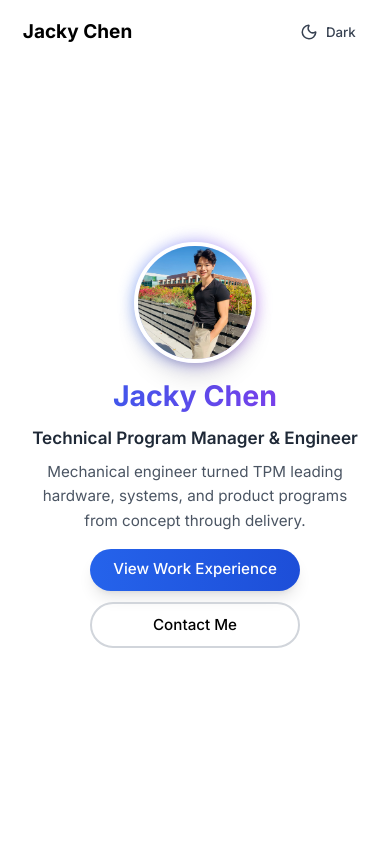
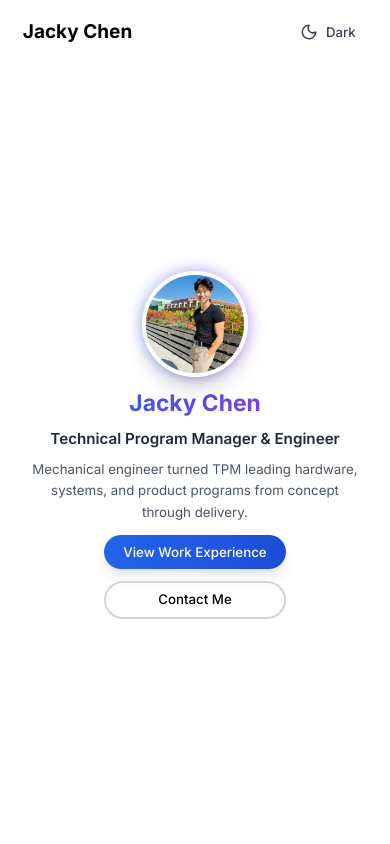
Before and after one commit to jackychen-dev/portfolio, a Next.js app: page / in a window 390 px wide. Shown: the top 844 px of the page. Built offline with nearby package versions, Linux system fonts and the light colour scheme.

Commit message:
Reduce hero section sizes on smaller screens while keeping larger screens unchanged

```diff
--- a/components/Hero.tsx
+++ b/components/Hero.tsx
@@ -11,7 +11,7 @@ export default function Hero() {
           initial={{ opacity: 0, scale: 0.5 }}
           animate={{ opacity: 1, scale: 1 }}
           transition={{ duration: 0.5 }}
-          className="mb-4 sm:mb-5 md:mb-6 relative w-32 h-32 sm:w-40 sm:h-40 md:w-48 md:h-48 lg:w-56 lg:h-56 xl:w-60 xl:h-60 mx-auto flex-shrink-0"
+          className="mb-3 sm:mb-4 md:mb-5 relative w-28 h-28 sm:w-36 sm:h-36 md:w-44 md:h-44 lg:w-56 lg:h-56 xl:w-60 xl:h-60 mx-auto flex-shrink-0"
         >
           <div className="absolute inset-0 bg-gradient-to-r from-blue-600 to-purple-600 rounded-full blur opacity-75 animate-pulse"></div>
           <div className="relative w-full h-full rounded-full overflow-hidden border-4 border-white dark:border-black shadow-xl">
@@ -32,10 +32,10 @@ export default function Hero() {
           transition={{ duration: 0.5, delay: 0.2 }}
           className="flex-shrink-0"
         >
-          <h1 className="text-3xl sm:text-4xl md:text-5xl lg:text-6xl xl:text-6xl font-bold mb-2 sm:mb-3 md:mb-4 bg-clip-text text-transparent bg-gradient-to-r from-blue-600 to-purple-600 pb-1 leading-tight">
+          <h1 className="text-2xl sm:text-3xl md:text-4xl lg:text-6xl xl:text-6xl font-bold mb-2 sm:mb-2 md:mb-3 bg-clip-text text-transparent bg-gradient-to-r from-blue-600 to-purple-600 pb-1 leading-tight">
             Jacky Chen
           </h1>
-          <h2 className="text-lg sm:text-xl md:text-2xl lg:text-3xl xl:text-3xl font-semibold text-gray-800 dark:text-gray-200 mb-2 sm:mb-3 md:mb-4 px-2">
+          <h2 className="text-base sm:text-lg md:text-xl lg:text-3xl xl:text-3xl font-semibold text-gray-800 dark:text-gray-200 mb-2 sm:mb-2 md:mb-3 px-2">
             Technical Program Manager & Engineer
           </h2>
         </motion.div>
@@ -44,7 +44,7 @@ export default function Hero() {
           initial={{ opacity: 0, y: 20 }}
           animate={{ opacity: 1, y: 0 }}
           transition={{ duration: 0.5, delay: 0.4 }}
-          className="text-base sm:text-lg md:text-xl lg:text-xl text-gray-600 dark:text-gray-300 mb-4 sm:mb-6 md:mb-8 max-w-3xl mx-auto px-4 leading-relaxed flex-shrink-0"
+          className="text-sm sm:text-base md:text-lg lg:text-xl text-gray-600 dark:text-gray-300 mb-3 sm:mb-4 md:mb-6 max-w-3xl mx-auto px-4 leading-relaxed flex-shrink-0"
         >
           Mechanical engineer turned TPM leading hardware, systems, and product programs from concept through delivery.
         </motion.p>
@@ -57,13 +57,13 @@ export default function Hero() {
         >
           <a
             href="#experience"
-            className="w-full sm:w-auto px-6 sm:px-8 lg:px-10 py-2.5 sm:py-3 lg:py-3.5 bg-gradient-to-r from-blue-600 to-blue-700 text-white rounded-full font-medium hover:from-blue-700 hover:to-blue-800 transition-all duration-300 shadow-lg hover:shadow-xl hover:shadow-blue-500/30 hover:-translate-y-0.5 text-base sm:text-lg lg:text-lg"
+            className="w-full sm:w-auto px-5 sm:px-6 md:px-8 lg:px-10 py-2 sm:py-2.5 md:py-3 lg:py-3.5 bg-gradient-to-r from-blue-600 to-blue-700 text-white rounded-full font-medium hover:from-blue-700 hover:to-blue-800 transition-all duration-300 shadow-lg hover:shadow-xl hover:shadow-blue-500/30 hover:-translate-y-0.5 text-sm sm:text-base md:text-lg lg:text-lg"
           >
             View Work Experience
           </a>
           <a
             href="#contact"
-            className="w-full sm:w-auto px-6 sm:px-8 lg:px-10 py-2.5 sm:py-3 lg:py-3.5 border-2 border-gray-300 dark:border-gray-700 rounded-full font-medium hover:bg-gray-50 dark:hover:bg-gray-900 hover:border-gray-400 dark:hover:border-gray-600 transition-all duration-300 hover:-translate-y-0.5 text-base sm:text-lg lg:text-lg"
+            className="w-full sm:w-auto px-5 sm:px-6 md:px-8 lg:px-10 py-2 sm:py-2.5 md:py-3 lg:py-3.5 border-2 border-gray-300 dark:border-gray-700 rounded-full font-medium hover:bg-gray-50 dark:hover:bg-gray-900 hover:border-gray-400 dark:hover:border-gray-600 transition-all duration-300 hover:-translate-y-0.5 text-sm sm:text-base md:text-lg lg:text-lg"
           >
             Contact Me
           </a>
```
